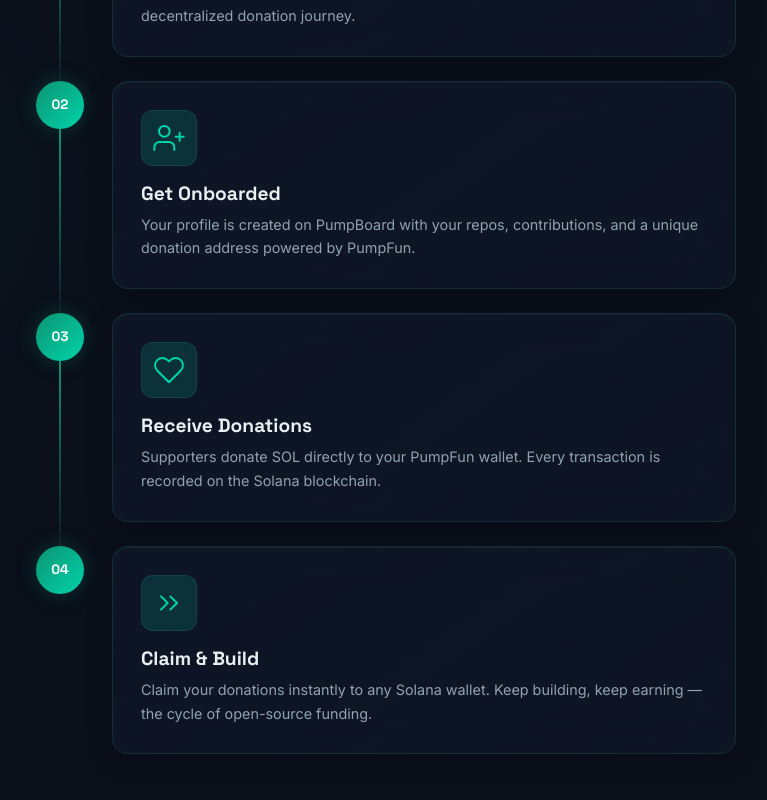
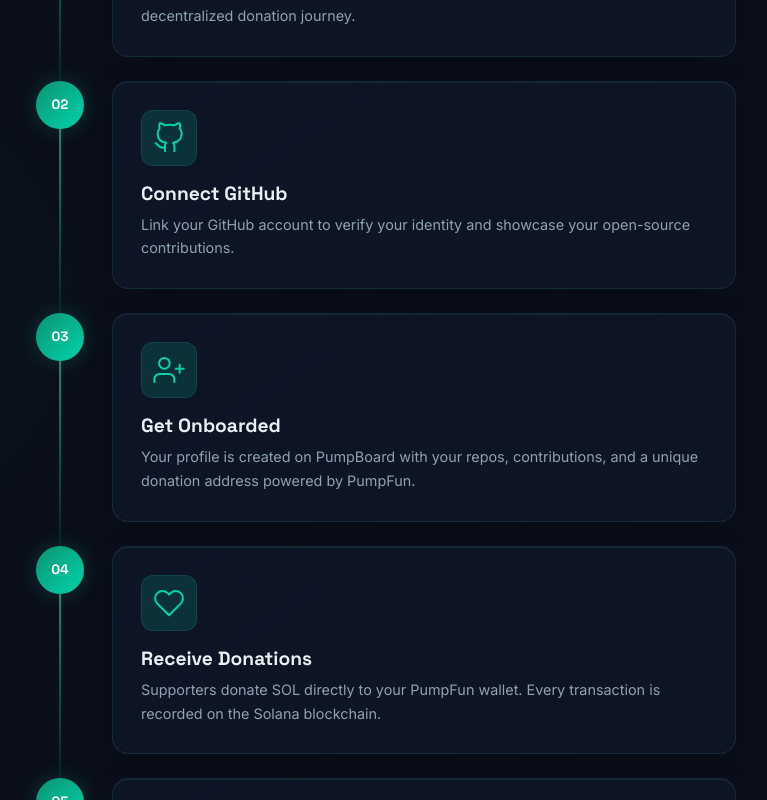
Before and after one commit to abdullahiola/pumpboard, a Next.js app: page / in a window 1280 px wide. Shown: the part 2880-3680 px from the top of the page, without its empty margins (254-1021 px from the left). Built offline with nearby package versions, Linux system fonts and the light colour scheme; no server answers.

Commit message:
fix: restore Connect GitHub as step 2, now 5 steps total

```diff
--- a/app/components/HowItWorks.js
+++ b/app/components/HowItWorks.js
@@ -14,6 +14,17 @@
   },
   {
     step: "02",
+    title: "Connect GitHub",
+    description:
+      "Link your GitHub account to verify your identity and showcase your open-source contributions.",
+    icon: (
+      <svg width="32" height="32" viewBox="0 0 24 24" fill="none" stroke="currentColor" strokeWidth="1.5" strokeLinecap="round" strokeLinejoin="round">
+        <path d="M9 19c-5 1.5-5-2.5-7-3m14 6v-3.87a3.37 3.37 0 0 0-.94-2.61c3.14-.35 6.44-1.54 6.44-7A5.44 5.44 0 0 0 20 4.77 5.07 5.07 0 0 0 19.91 1S18.73.65 16 2.48a13.38 13.38 0 0 0-7 0C6.27.65 5.09 1 5.09 1A5.07 5.07 0 0 0 5 4.77a5.44 5.44 0 0 0-1.5 3.78c0 5.42 3.3 6.61 6.44 7A3.37 3.37 0 0 0 9 18.13V22" />
+      </svg>
+    ),
+  },
+  {
+    step: "03",
     title: "Get Onboarded",
     description:
       "Your profile is created on PumpBoard with your repos, contributions, and a unique donation address powered by PumpFun.",
@@ -27,7 +38,7 @@
     ),
   },
   {
-    step: "03",
+    step: "04",
     title: "Receive Donations",
     description:
       "Supporters donate SOL directly to your PumpFun wallet. Every transaction is recorded on the Solana blockchain.",
@@ -38,7 +49,7 @@
     ),
   },
   {
-    step: "04",
+    step: "05",
     title: "Claim & Build",
     description:
       "Claim your donations instantly to any Solana wallet. Keep building, keep earning — the cycle of open-source funding.",
```
